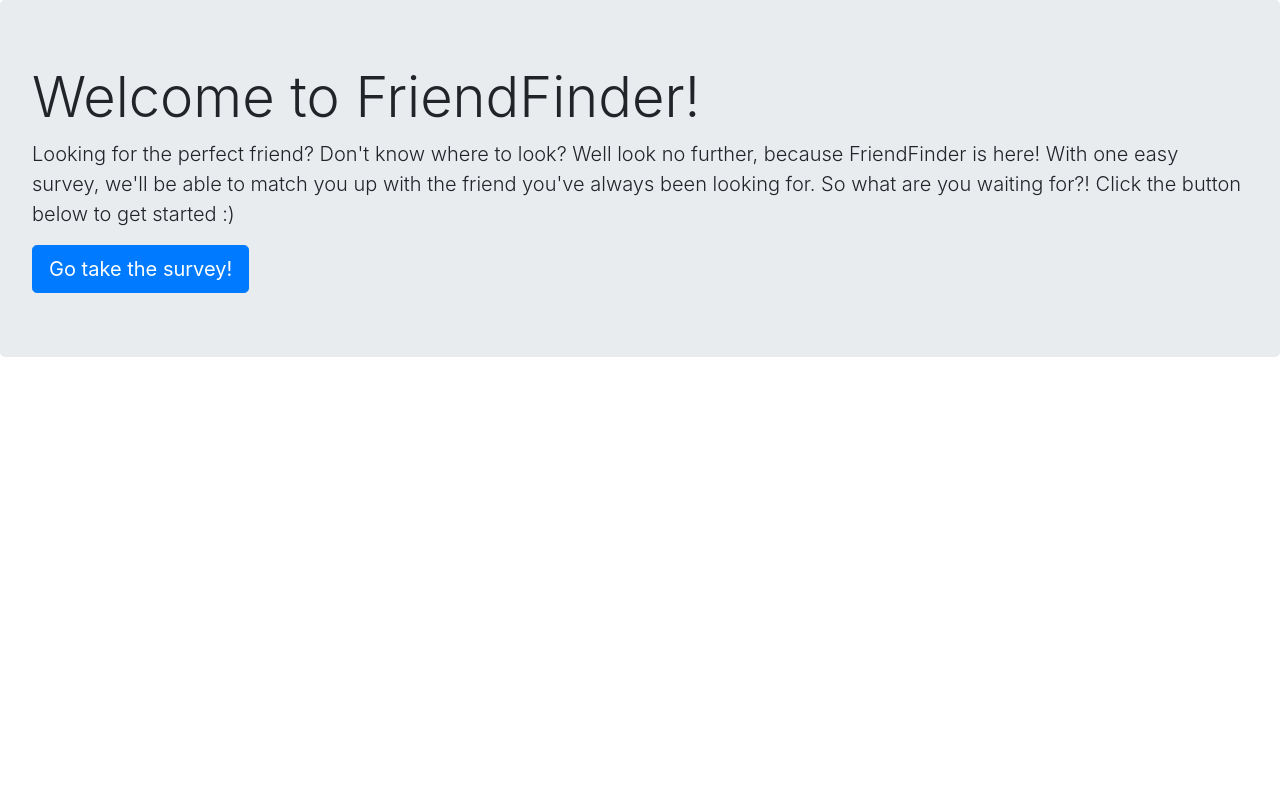
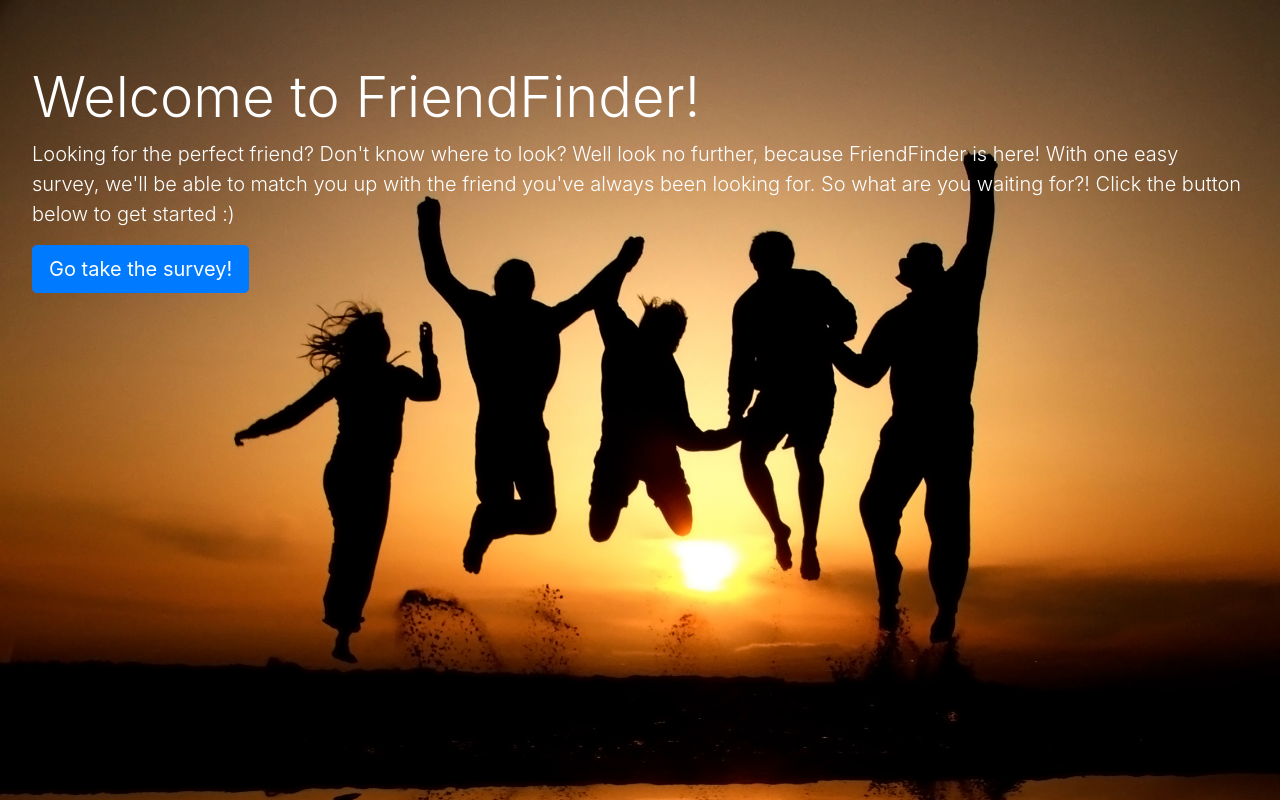
Before and after one commit to Mutahir-Chaudhry/FriendFinder, a website: page app/public/home.html in a window 1280 px wide. Drawn offline with nearby package versions, Linux system fonts and the light colour scheme.

Commit message:
Added styling and background image

```diff
--- a/app/public/home.html
+++ b/app/public/home.html
@@ -1,5 +1,6 @@
 <!DOCTYPE html>
 <html>
+
 <head>
     <meta charset="utf-8">
     <meta http-equiv="X-UA-Compatible" content="IE=edge">
@@ -8,13 +9,28 @@
     <!-- BootStrap -->
     <link rel="stylesheet" href="https://maxcdn.bootstrapcdn.com/bootstrap/4.0.0/css/bootstrap.min.css">
     <link rel="stylesheet" href="https://stackpath.bootstrapcdn.com/font-awesome/4.7.0/css/font-awesome.min.css">
+    <style>
+        body {
+            background-image: url("../images/Friends.jpg");
+            background-size: 100%;
+            color: white;
+        }
+
+        .jumbotron {
+            background: none
+        }
+    </style>
 </head>
+
 <body>
     <div class="jumbotron">
         <h1 class="display-4">Welcome to FriendFinder!</h1>
-                    <p class="lead">Looking for the perfect friend? Don't know where to look? Well look no further, because FriendFinder is here! With one easy survey, we'll be able to match you up with the friend you've always been looking for. So what are you waiting for?! Click the button below to get started :)</p>
+        <p class="lead">Looking for the perfect friend? Don't know where to look? Well look no further, because
+            FriendFinder is here! With one easy survey, we'll be able to match you up with the friend you've always been
+            looking for. So what are you waiting for?! Click the button below to get started :)</p>
         <a class="btn btn-primary btn-lg" href="/survey" role="button">Go take the survey!</a>
     </div>
     </div>
 </body>
+
 </html>
```
Lines whose indentation alone changed are shown as unchanged.
